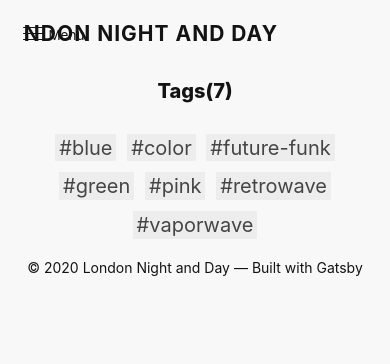
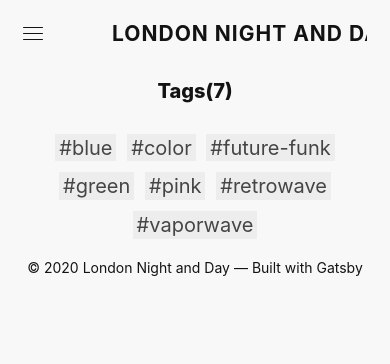
Before and after one commit to jooplaan/gatsby-london-night-and-day, a Gatsby site: page /tags in a window 390 px wide. Built offline with nearby package versions, Linux system fonts and the light colour scheme; Gatsby itself is replaced by a stand-in of ours.

Commit message:
Small screens fixes

```diff
--- a/src/components/layout.js
+++ b/src/components/layout.js
@@ -21,7 +21,7 @@ const Layout = props => {
             >
               <div className="hamburger-box">
                 <div className="hamburger-inner" />
-              </div> <div className="hamburger-text-menu-text">Menu</div>
+              </div> <div className="hamburger-text-menu-text hidden">Menu</div>
             </div>
           </a>
           <nav id="swup" className="site-head-left">
--- a/src/style/screen.scss
+++ b/src/style/screen.scss
@@ -341,7 +341,7 @@ body {
     position: static;
     z-index: auto;
     display: flex;
-    justify-content: right;
+    justify-content: left;
     width: 186px;
   }
   .site-head-right {
```
